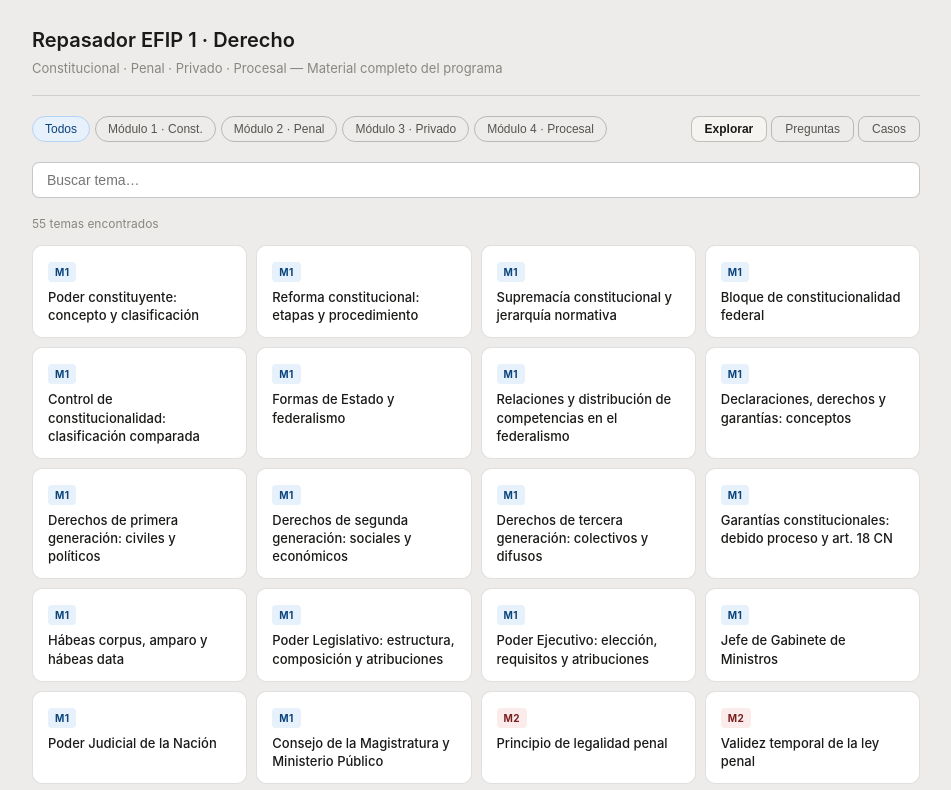
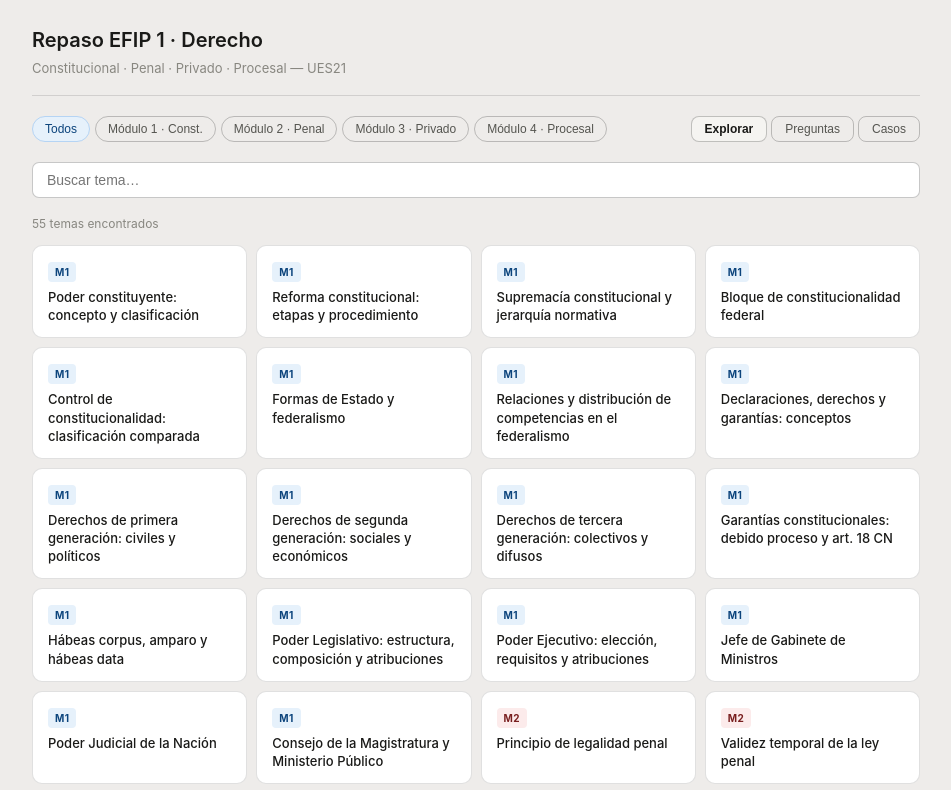
Before and after one commit to vic-med/efip1, a plain HTML site: page index.html in a window 1280 px wide. Shown: the top 790 px of the page, without its empty margins (164-1115 px from the left). Drawn offline with Linux system fonts and the light colour scheme.

Commit message:
Update title and header text in index.html

```diff
--- a/index.html
+++ b/index.html
@@ -3,7 +3,7 @@
 <head>
 <meta charset="UTF-8">
 <meta name="viewport" content="width=device-width, initial-scale=1.0">
-<title>Repasador EFIP 1 · Derecho</title>
+<title>Repaso EFIP 1 · Derecho</title>
 <style>
 *,*::before,*::after{box-sizing:border-box;margin:0;padding:0}
 :root{
@@ -128,8 +128,8 @@ body{font-family:-apple-system,BlinkMacSystemFont,'Segoe UI',system-ui,sans-seri
 <body>
 <div class="app-shell">
 <div class="app-header">
-  <h1>Repasador EFIP 1 · Derecho</h1>
-  <p>Constitucional · Penal · Privado · Procesal — Material completo del programa</p>
+  <h1>Repaso EFIP 1 · Derecho</h1>
+  <p>Constitucional · Penal · Privado · Procesal — UES21</p>
 </div>
 <div class="nav-bar">
   <div class="mod-pills">
```
